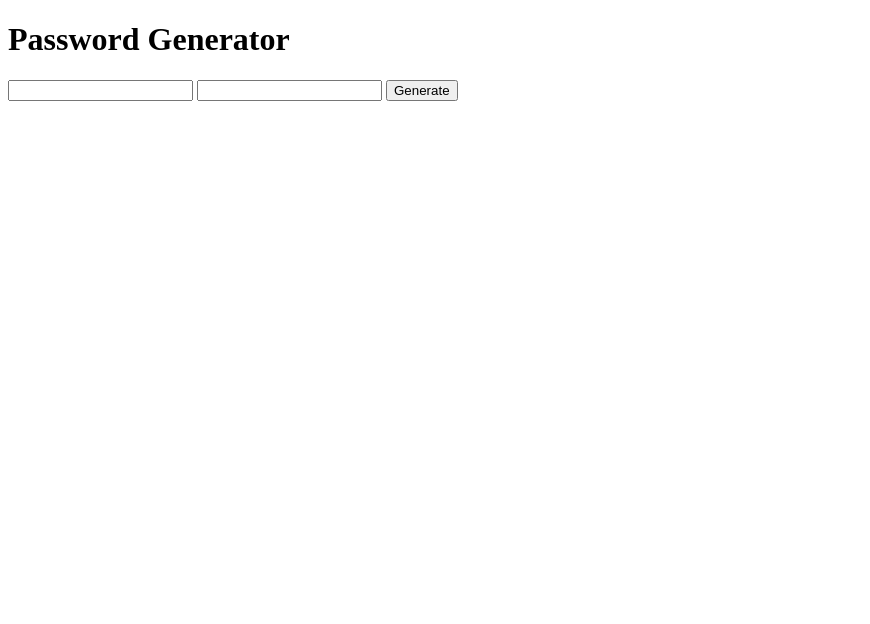
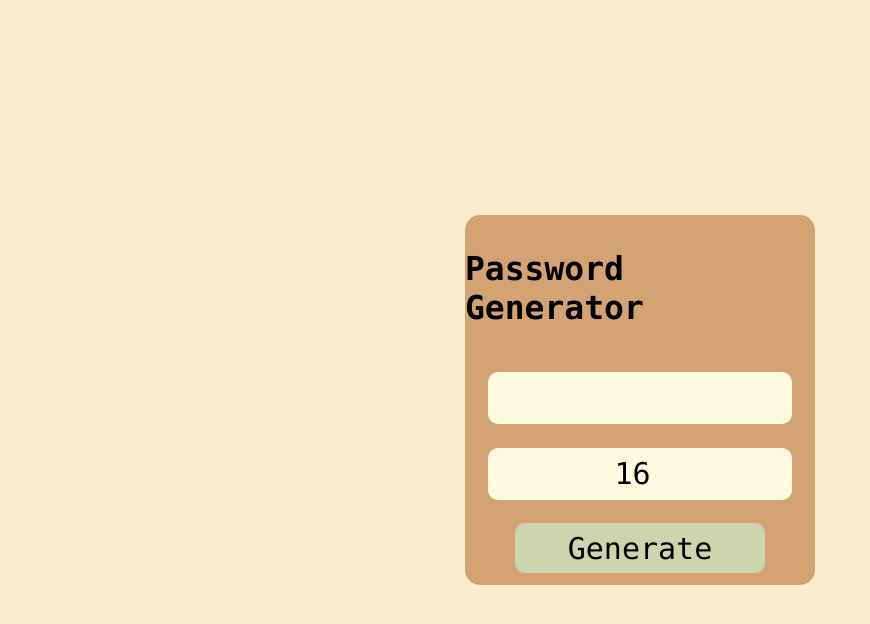
Before and after one commit to GooseCoder123/password-generator, a plain HTML site: page index.html in a window 1280 px wide. Shown: the whole page, without its empty margins (0-870 px from the left). Drawn offline with Linux system fonts and the light colour scheme.

Commit message:
Added css file and funcionality

```diff
--- a/index.html
+++ b/index.html
@@ -4,13 +4,14 @@
     <meta charset="UTF-8">
     <meta name="viewport" content="width=device-width, initial-scale=1.0">
     <title>Password Generator</title>
+    <link rel="stylesheet" href="style.css">
 </head>
 <body>
-    <h1>Password Generator</h1>
-    <div>
-        <input type="text" id="display"readonly>
-        <input type="number" id="num_characters" min="1">
-        <button id="generate_btn">Generate</button>
+    <div class="main">
+        <h1>Password Generator</h1>
+        <input id="display" readonly>
+        <input type="number" id="num_characters" min="8", max="32", value="16">
+        <button onclick="displayPassword()" id="generate_btn">Generate</button>
     </div>
     <script src="index.js"></script>
 </body>
--- a/index.js
+++ b/index.js
@@ -1,5 +1,3 @@
-import "Math"
-
 const characters = [
     'a', 'b', 'c', 'd', 'e', 'f', 'g', 'h', 'i', 'j', 'k', 'l', 'm',
     'n', 'o', 'p', 'q', 'r', 's', 't', 'u', 'v', 'w', 'x', 'y', 'z',
@@ -9,15 +7,20 @@ const characters = [
     '!', '#', '$', '%', '&', '*', '+', '-', '?', '@', '_'
 ]
 
-let display = document.getElementById("display")
-let num_character = document.getElementById("num_characters")
-let generate = document.getElementById("generate_btn")
+const display = document.getElementById("display")
 
 function generatePassword(num_characters) {
     let password = ""
-    for (let i = 0; i < 12; i++) {
-        let char = characters[Math.random() * 73]
+    for (let i = 0; i < num_characters; i++) {
+        let char = characters[Math.floor(Math.random() * characters.length) ]
         password += char
     }
     return password
 }
+
+function displayPassword() {
+    const num_character = parseInt(document.getElementById("num_characters").value)
+
+    let password = generatePassword(num_character)
+    display.value = password
+}
--- /dev/null
+++ b/style.css
@@ -0,0 +1,66 @@
+body{
+    margin: 0px;
+    display: flex;
+    justify-content: center;
+    align-items: center;
+    height: 100vh;
+    background-color: rgb(250, 237, 205);
+}
+
+.main{
+    margin: 0px;
+    padding: 0px;
+    border: none;
+    border-radius: 15px;
+    display: flex;
+    flex-direction: column;
+    justify-content: space-around;
+    align-items: center;
+    background-color: rgb(212, 163, 115);
+    height: 370px;
+    width: 350px;
+}
+
+h1{
+    font-size: 33px;
+    font-family: Consolas;
+}
+
+#display{
+    border: none;
+    border-radius: 10px;
+    height: 50px;
+    width: 300px;
+    font-size: 30px;
+    font-family: Consolas;
+    background-color: rgb(254, 250, 224);
+}
+
+#num_characters{
+    border: none;
+    border-radius: 10px;
+    height: 50px;
+    width: 300px;
+    font-size: 30px;
+    font-family: Consolas;
+    text-align: center;
+    background-color: rgb(254, 250, 224);
+}
+
+#generate_btn{
+    border: none;
+    border-radius: 10px;
+    height: 50px;
+    width: 250px;
+    font-size: 30px;
+    font-family: Consolas;
+    background-color: rgb(204, 213, 174);
+}
+
+#generate_btn:hover {
+    background-color: rgb(193, 201, 164);
+}
+
+#generate_btn:active {
+    background-color: rgb(176, 184, 151);
+}
```
